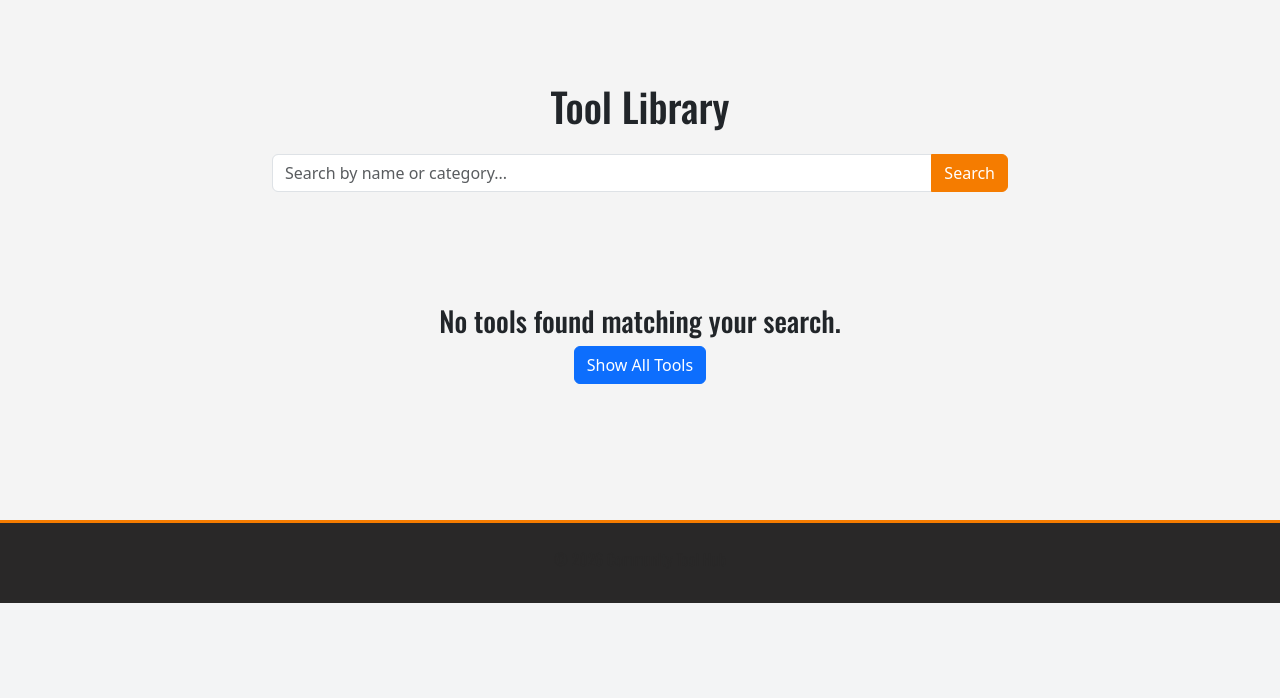
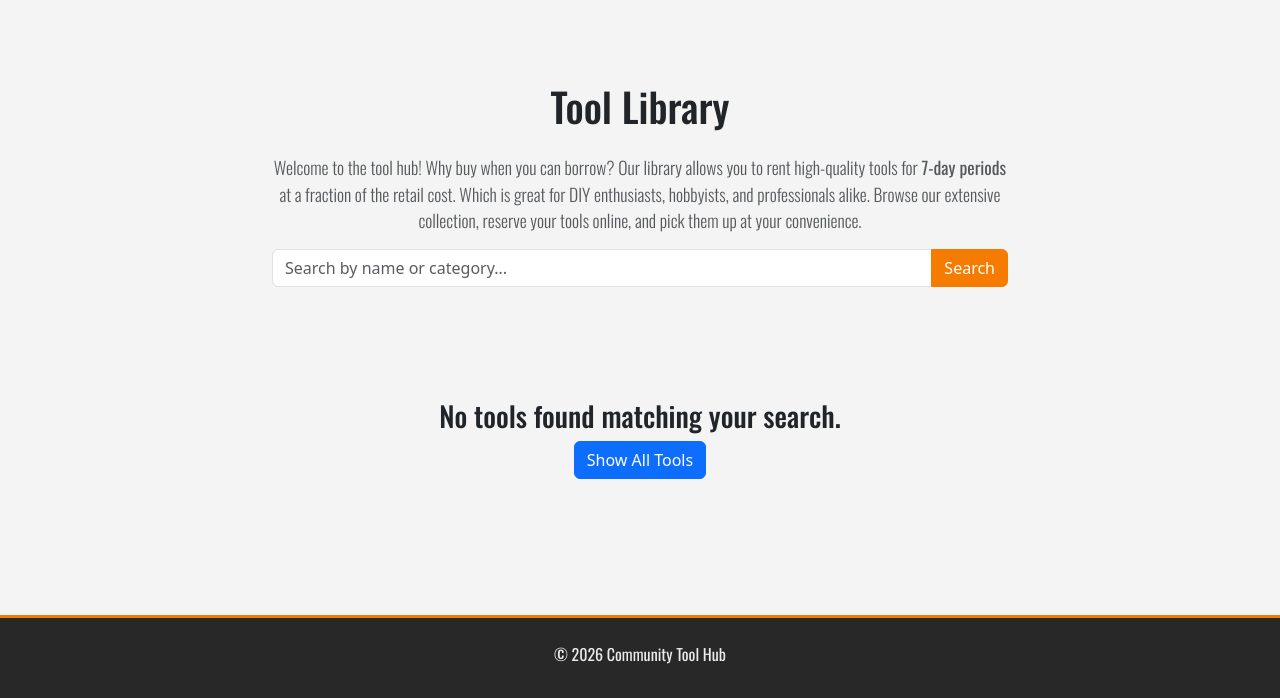
Before and after one commit to BHCGH92/communitytoolhub, a Django app: page / in a window 1280 px wide. Shown: the part 572-1270 px from the top of the page. Before the commit the page ends 1175 px from the top, so only its background shows below. Run offline with Django 5.2, Linux system fonts and the light colour scheme; data that the repository does not hold is empty; some libraries are stand-ins or nearby versions.

Commit message:
added some final polishes to footer and tools html pages

```diff
--- a/templates/base.html
+++ b/templates/base.html
@@ -52,7 +52,7 @@
     </main>
 
     <footer class="text-center mt-5 py-3">
-        <p class="footer-text mt-2">&copy; 2026 Community Tool Hub</p>
+        <p class="footer-text mt-2 lighter-text">&copy; 2026 Community Tool Hub</p>
     </footer>
     <script src="https://kit.fontawesome.com/f3c2e2666b.js" crossorigin="anonymous"></script>
     <script src="https://cdn.jsdelivr.net/npm/bootstrap@5.3.0/dist/js/bootstrap.bundle.min.js"></script>
--- a/tools/templates/tools/tools.html
+++ b/tools/templates/tools/tools.html
@@ -21,6 +21,12 @@
         <div class="col-md-8 mx-auto text-center">
             <div class="container library-section" style="padding-top: 60px;"></div>
             <h1 class="mb-4">Tool Library</h1>
+            <p class="text-muted lead" style="font-size: 1.1rem;">
+            Welcome to the tool hub! Why buy when you can borrow? Our library allows you to rent high-quality
+            tools for <strong>7-day periods</strong> at a fraction of the retail cost. Which is great for DIY enthusiasts,
+            hobbyists, and professionals alike. Browse our extensive collection, reserve your tools online, and
+            pick them up at your convenience.
+            </p>
 
             <form method="GET" action="{% url 'tool_list' %}" class="input-group">
                 <input type="text" name="q" class="form-control" placeholder="Search by name or category..." value="{{ request.GET.q|default:'' }}">
```
